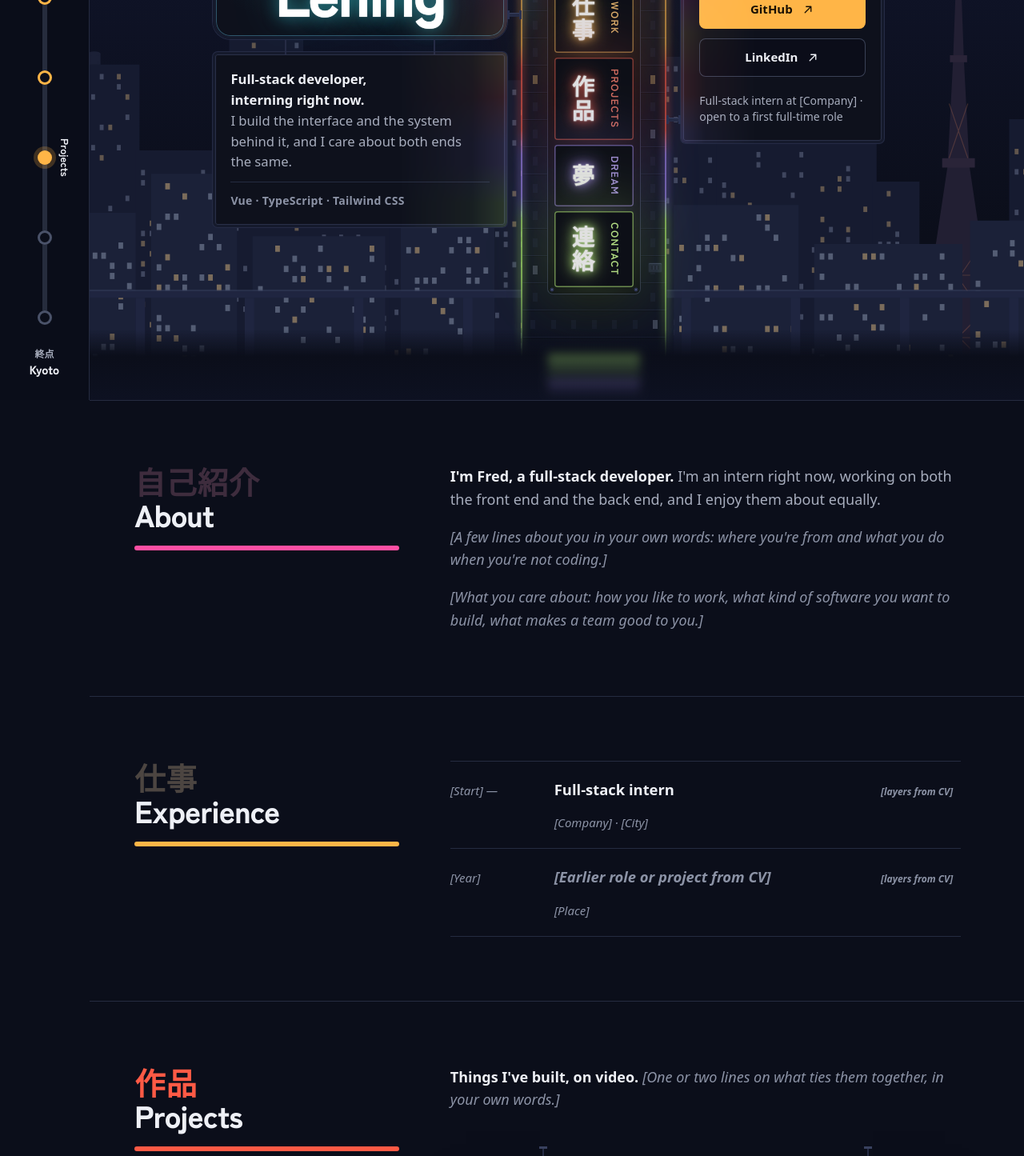
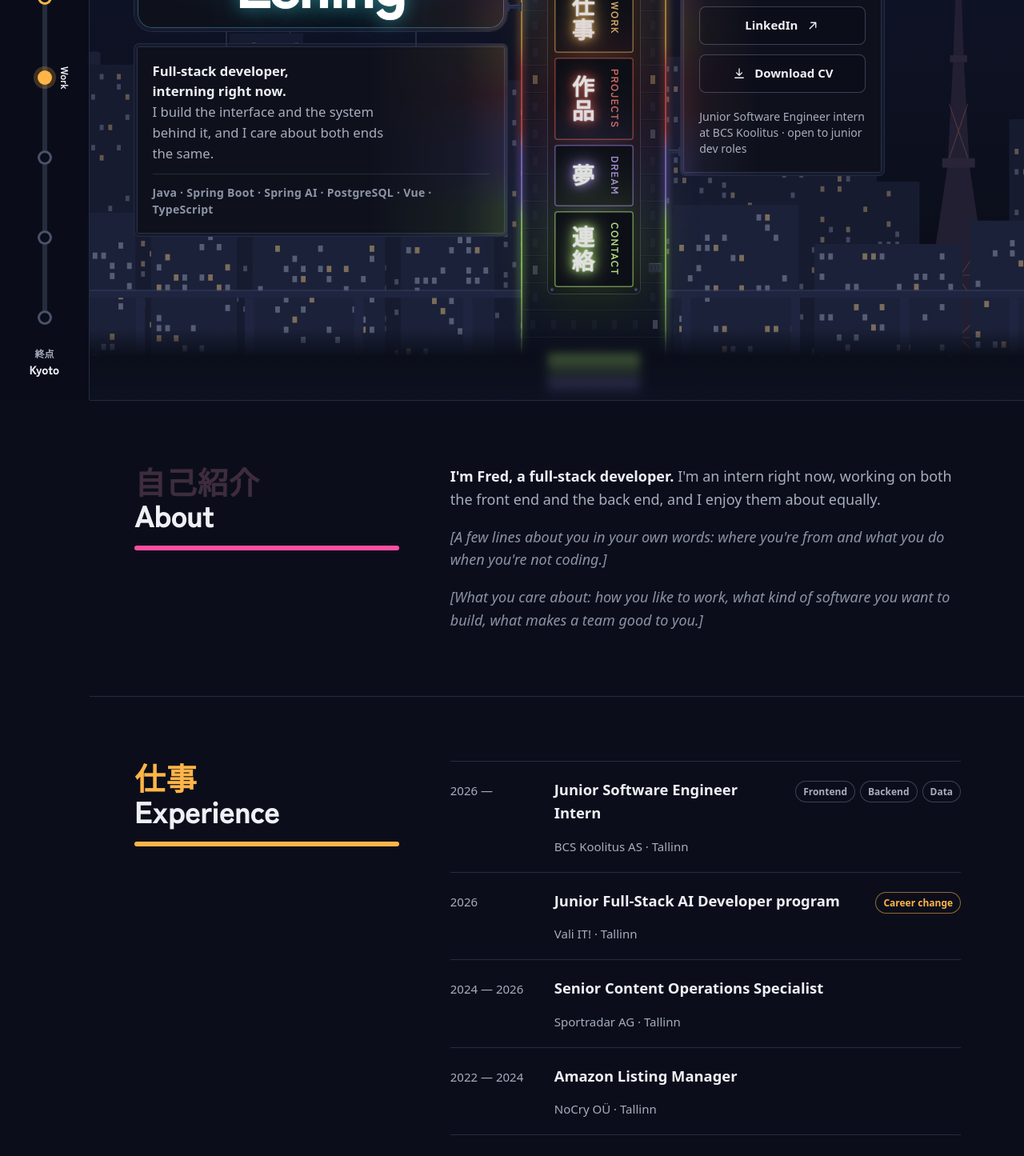
Before and after one commit to FredLehing/personalweb, a Vue app: page / in a window 1280 px wide. Shown: the part 300-1745 px from the top of the page at 80% size. Built offline with nearby package versions, Linux system fonts and the light colour scheme; a web font is replaced by a local one.

Commit message:
Added CV download, experience and skills from the CV, and freelance availability.

```diff
--- a/index.html
+++ b/index.html
@@ -4,7 +4,7 @@
     <meta charset="UTF-8">
     <link rel="icon" href="/favicon.ico">
     <meta name="viewport" content="width=device-width, initial-scale=1.0, viewport-fit=cover">
-    <meta name="description" content="Fred Lehing, full-stack developer. Currently interning, open to a first full-time role.">
+    <meta name="description" content="Fred Lehing, full-stack developer. Currently interning, open to junior developer roles and freelance projects.">
     <meta name="theme-color" content="#0b0e1a">
     <meta name="color-scheme" content="dark">
     <title>Fred Lehing · Full-stack developer</title>
--- a/src/App.vue
+++ b/src/App.vue
@@ -271,7 +271,7 @@ const stackLine = Object.values(profile.stack)
 
       <ChapterSection :station="contact">
         <p>
-          <strong>Looking for a first full-time role on a team that ships.</strong> If that sounds like your team, write to me.
+          <strong>Looking for a junior developer role on a team that ships.</strong> I also take on freelance projects. Either way, write to me.
         </p>
         <ContactLinks class="contact-actions" />
         <p class="terminus"><span lang="ja">終点</span> · End of the line</p>
--- a/src/components/ExperienceList.vue
+++ b/src/components/ExperienceList.vue
@@ -12,10 +12,10 @@ const layerName: Record<Layer, string> = { frontend: 'Frontend', backend: 'Backe
         <p class="role" :class="{ ph: isPlaceholder(entry.role) }">{{ entry.role }}</p>
         <p class="place" :class="{ ph: isPlaceholder(entry.place) }">{{ entry.place }}</p>
       </div>
-      <ul class="layers" aria-label="Parts of the stack">
+      <ul v-if="entry.layers.length" class="layers" aria-label="Parts of the stack">
         <li v-for="layer in entry.layers" :key="layer">{{ layerName[layer] }}</li>
-        <li v-if="entry.layers.length === 0" class="ph">[layers from CV]</li>
       </ul>
+      <span v-else-if="entry.milestone" class="milestone">{{ entry.milestone }}</span>
     </li>
   </ol>
 </template>
@@ -71,6 +71,21 @@ const layerName: Record<Layer, string> = { frontend: 'Frontend', backend: 'Backe
   color: var(--color-muted);
   box-shadow: inset 0 0 0 1px var(--color-rule-strong);
 }
+/* Same chip shape as the layers, in the Work chapter's amber, so the turning point reads apart. */
+.milestone {
+  font-size: 12px;
+  font-weight: 600;
+  padding: 4px 10px;
+  border-radius: 999px;
+  white-space: nowrap;
+  color: var(--color-neon-amber);
+  box-shadow: inset 0 0 0 1px color-mix(in srgb, var(--color-neon-amber) 55%, transparent);
+}
+@media (max-width: 640px) {
+  .milestone {
+    justify-self: start;
+  }
+}
 .layers li.ph {
   box-shadow: none;
   padding-left: 0;
--- a/src/content/profile.ts
+++ b/src/content/profile.ts
@@ -9,6 +9,8 @@ export interface ExperienceEntry {
   role: string
   place: string
   layers: Layer[]
+  /** Marks a turning point in the path (e.g. the retraining that started the dev career). */
+  milestone?: string
 }
 
 export interface Profile {
@@ -18,7 +20,7 @@ export interface Profile {
   availability: string
   /** Address the Contact chapter's main button mails, or null while it hasn't been chosen. */
   email: string | null
-  /** Path to the CV PDF in /public, or null while it hasn't been added. */
+  /** Path to the CV PDF under /public, or null while it hasn't been added. */
   cvUrl: string | null
   links: { linkedin: string | null; github: string | null }
   stack: Record<Layer, string[]>
@@ -28,24 +30,39 @@ export interface Profile {
 export const profile: Profile = {
   name: 'Fred Lehing',
   role: 'Full-stack developer',
-  status: 'Full-stack intern at [Company]',
-  availability: 'open to a first full-time role',
+  status: 'Junior Software Engineer intern at BCS Koolitus',
+  availability: 'open to junior dev roles',
   email: 'lehingfred@gmail.com',
-  cvUrl: null,
+  cvUrl: '/cv/Fred_Lehing_CV_ENG.pdf',
   links: {
     linkedin: 'https://www.linkedin.com/in/fredlehing/',
     github: 'https://github.com/FredLehing',
   },
-  // Frontend is evidenced by this project's own stack; backend and data wait for the CV.
+  // The hero flattens these in key order, so backend leads. Only the core of the CV's stack;
+  // the full list lives in the CV itself.
   stack: {
-    frontend: ['Vue', 'TypeScript', 'Tailwind CSS'],
-    backend: ['[from CV]'],
-    data: ['[from CV]'],
+    backend: ['Java', 'Spring Boot', 'Spring AI'],
+    data: ['PostgreSQL'],
+    frontend: ['Vue', 'TypeScript'],
   },
-  // Empty `layers` renders a marked placeholder until the CV confirms them.
+  // Non-engineering roles have empty `layers` and show no stack chips.
   experience: [
-    { period: '[Start] —', role: 'Full-stack intern', place: '[Company] · [City]', layers: [] },
-    { period: '[Year]', role: '[Earlier role or project from CV]', place: '[Place]', layers: [] },
+    {
+      period: '2026 —',
+      role: 'Junior Software Engineer Intern',
+      place: 'BCS Koolitus AS · Tallinn',
+      layers: ['frontend', 'backend', 'data'],
+    },
+    {
+      period: '2026',
+      role: 'Junior Full-Stack AI Developer program',
+      place: 'Vali IT! · Tallinn',
+      layers: [],
+      milestone: 'Career change',
+    },
+    { period: '2024 — 2026', role: 'Senior Content Operations Specialist', place: 'Sportradar AG · Tallinn', layers: [] },
+    { period: '2022 — 2024', role: 'Amazon Listing Manager', place: 'NoCry OÜ · Tallinn', layers: [] },
+    { period: '2018 — 2022', role: 'Assistant Store Manager', place: 'Sportland Eesti AS · Tallinn', layers: [] },
   ],
 }
 
```
Also changed, not shown: 1 other file (tests, documents, lock files or other folders).
